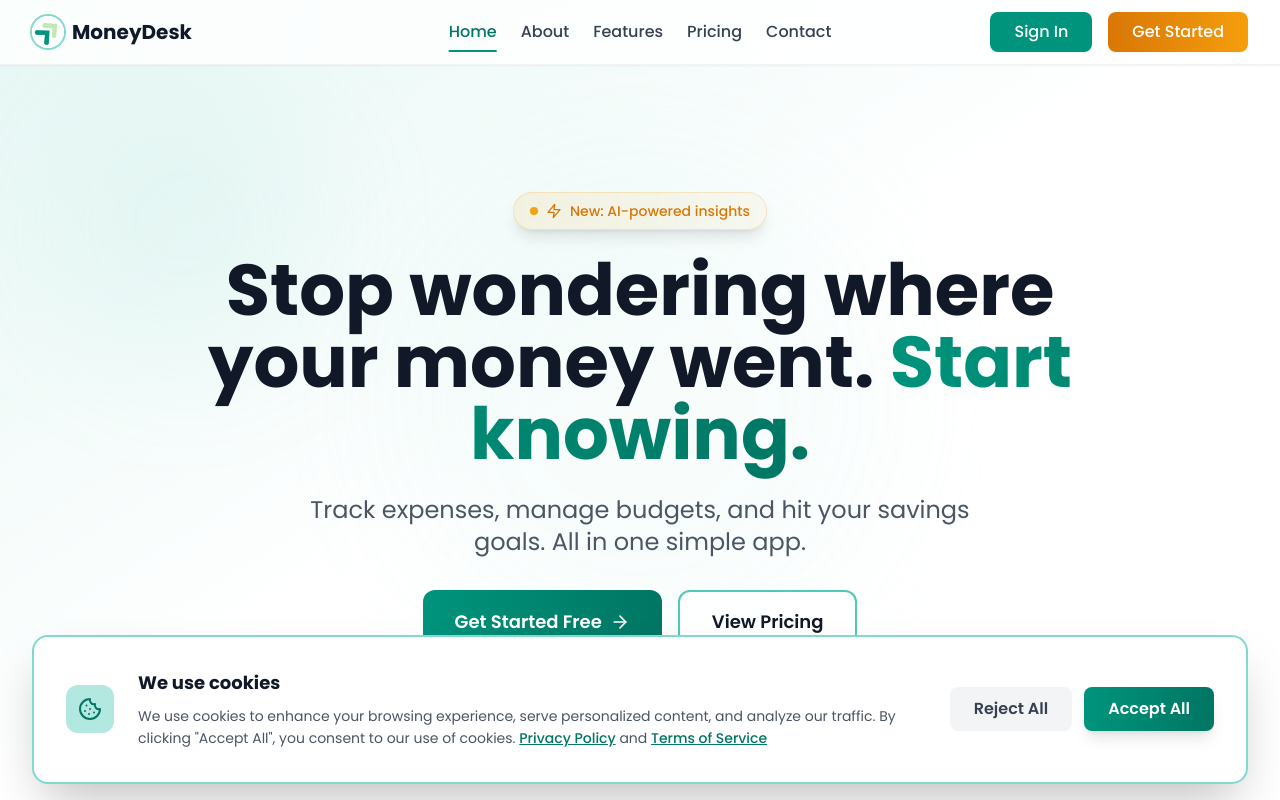
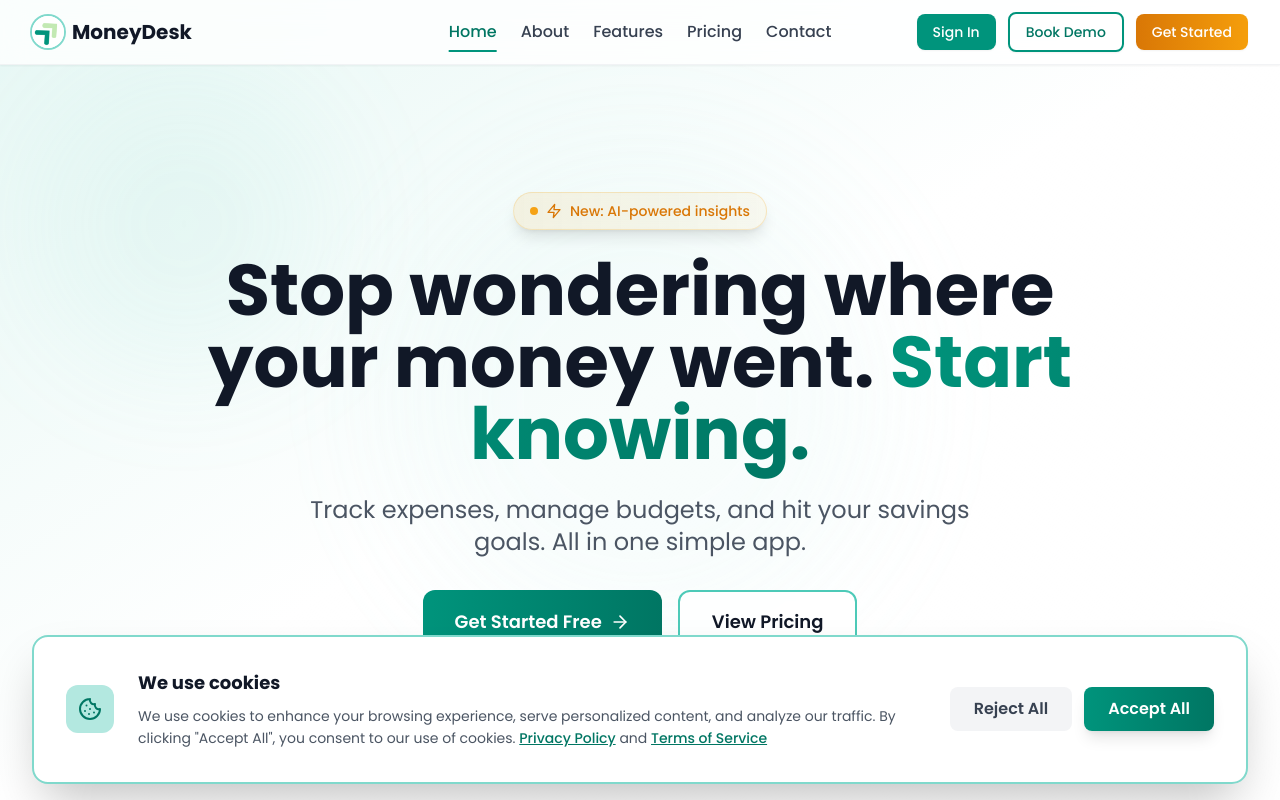
Before and after one commit to Hassaanj79/Moneydesk-Website, a Next.js app: page / in a window 1280 px wide. Shown: the top 800 px of the page. Built offline with nearby package versions, Linux system fonts and the light colour scheme.

Commit message:
Add Book Demo button to header and fix overlapping Contact/Sign In buttons

```diff
--- a/components/Header.tsx
+++ b/components/Header.tsx
@@ -21,9 +21,9 @@ export function Header() {
   return (
     <header className="fixed top-0 left-0 right-0 z-50 bg-white/80 backdrop-blur-md border-b border-gray-200/50 shadow-sm">
       <nav className="max-w-7xl mx-auto px-4 sm:px-6 lg:px-8">
-        <div className="flex justify-between items-center h-16">
+        <div className="flex justify-between items-center h-16 gap-4">
           {/* Logo */}
-          <Link href="/" className="flex items-center space-x-2 group">
+          <Link href="/" className="flex items-center space-x-2 group flex-shrink-0">
             <div className="w-8 h-8 rounded-full overflow-hidden flex items-center justify-center ring-2 ring-primary-200 group-hover:ring-primary-400 transition-all">
               <Image
                 src="/header-logo.png"
@@ -33,18 +33,18 @@ export function Header() {
                 className="w-full h-full object-cover group-hover:scale-110 transition-transform"
               />
             </div>
-            <span className="text-xl font-bold text-gray-900 group-hover:text-primary-600 transition-colors">MoneyDesk</span>
+            <span className="text-xl font-bold text-gray-900 group-hover:text-primary-600 transition-colors hidden sm:inline">MoneyDesk</span>
           </Link>
 
           {/* Desktop Navigation - Centered */}
-          <div className="hidden md:flex items-center space-x-6 absolute left-1/2 transform -translate-x-1/2">
+          <div className="hidden lg:flex items-center space-x-4 xl:space-x-6 absolute left-1/2 transform -translate-x-1/2 z-10">
             {navItems.map((item) => {
               const isActive = pathname === item.href || (item.href !== "/" && pathname?.startsWith(item.href));
               return (
                 <Link
                   key={item.href}
                   href={item.href}
-                  className={`transition-all font-medium relative group py-2 ${
+                  className={`transition-all font-medium relative group py-2 text-sm xl:text-base whitespace-nowrap ${
                     isActive
                       ? "text-primary-600"
                       : "text-gray-700 hover:text-primary-500"
@@ -60,16 +60,24 @@ export function Header() {
           </div>
 
           {/* Right Side Buttons */}
-          <div className="hidden md:flex items-center space-x-4">
+          <div className="hidden md:flex items-center space-x-2 lg:space-x-3 flex-shrink-0">
             <Link
               href="https://app.moneydesk.co/login"
-              className="bg-primary-500 text-white px-6 py-2 rounded-lg hover:bg-primary-600 transition-all font-medium shadow-sm hover:shadow-lg transform hover:-translate-y-0.5"
+              className="bg-primary-500 text-white px-4 py-2 rounded-lg hover:bg-primary-600 transition-all font-medium text-sm shadow-sm hover:shadow-lg transform hover:-translate-y-0.5 whitespace-nowrap"
             >
               Sign In
             </Link>
             <Link
+              href="https://calendar.app.google/BJJfoBivAGr47vUz5"
+              target="_blank"
+              rel="noopener noreferrer"
+              className="border-2 border-primary-500 text-primary-600 px-4 py-2 rounded-lg hover:bg-primary-50 transition-all font-medium text-sm shadow-sm hover:shadow-lg transform hover:-translate-y-0.5 whitespace-nowrap"
+            >
+              Book Demo
+            </Link>
+            <Link
               href="/pricing"
-              className="bg-gradient-to-r from-secondary-dark to-secondary text-white px-6 py-2 rounded-lg hover:from-secondary hover:to-secondary-light transition-all font-medium shadow-sm hover:shadow-lg transform hover:-translate-y-0.5"
+              className="bg-gradient-to-r from-secondary-dark to-secondary text-white px-4 py-2 rounded-lg hover:from-secondary hover:to-secondary-light transition-all font-medium text-sm shadow-sm hover:shadow-lg transform hover:-translate-y-0.5 whitespace-nowrap"
             >
               Get Started
             </Link>
@@ -118,6 +126,15 @@ export function Header() {
                 Sign In
               </Link>
               <Link
+                href="https://calendar.app.google/BJJfoBivAGr47vUz5"
+                target="_blank"
+                rel="noopener noreferrer"
+                className="block border-2 border-primary-500 text-primary-600 px-6 py-2 rounded-lg text-center hover:bg-primary-50 transition-all duration-300 shadow-sm transform hover:scale-105"
+                onClick={() => setMobileMenuOpen(false)}
+              >
+                Book Demo
+              </Link>
+              <Link
                 href="/pricing"
                 className="block bg-gradient-to-r from-secondary-dark to-secondary text-white px-6 py-2 rounded-lg text-center hover:from-secondary hover:to-secondary-light transition-all duration-300 shadow-sm transform hover:scale-105"
                 onClick={() => setMobileMenuOpen(false)}
```
